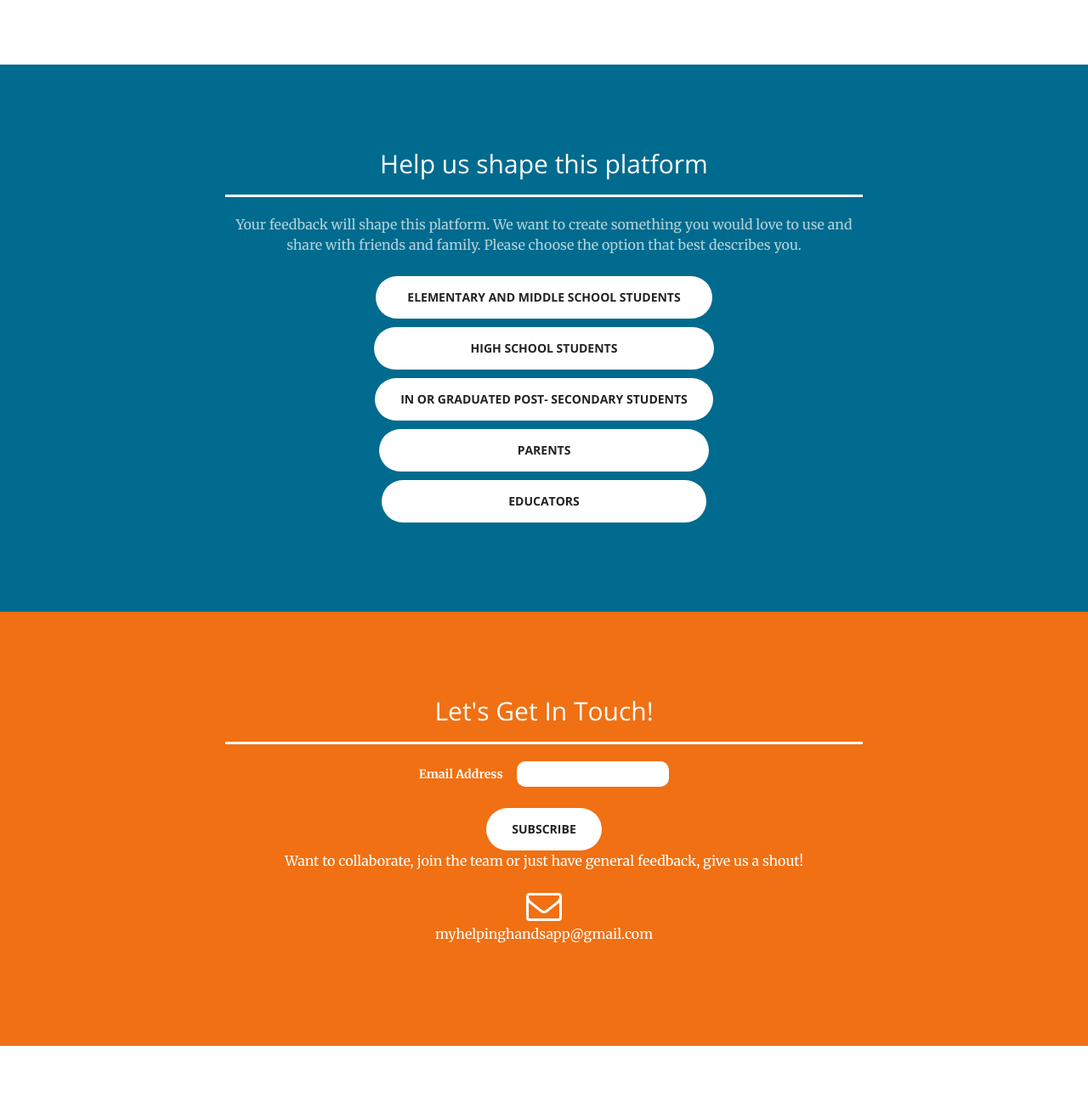
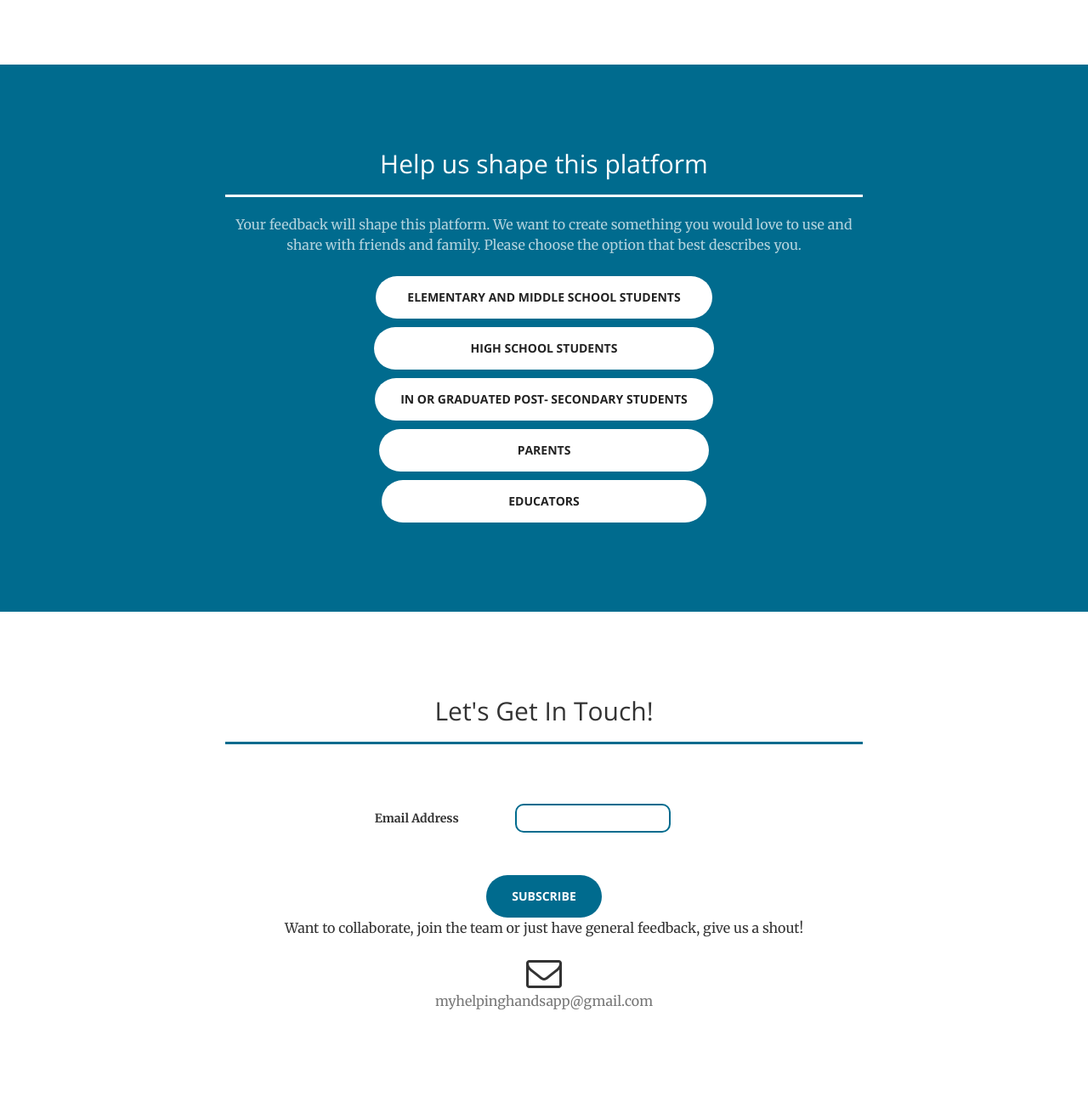
Before and after one commit to helpinghandsapp/helpinghandsapp-static-page, a PHP site: page / in a window 1280 px wide. Shown: the part 1480-2790 px from the top of the page at 85% size. Before the commit the page ends 2711 px from the top, so only its background shows below. Run offline with PHP 8.4, Linux system fonts and the light colour scheme.

Commit message:
changing contact section to white and more

```diff
--- a/css/creative.css
+++ b/css/creative.css
@@ -55,8 +55,8 @@ p {
     background-color: #006b8e;
 }
 
-.bg-secondary {
-    background-color: #F07013;
+.bg-light {
+    background-color: #fff;
 }
 
 .bg-dark {
@@ -181,7 +181,7 @@ header {
     width: 100%;
     min-height: auto;
     text-align: center;
-    color: rgba(0,107,142,1);
+    color: rgba(0,0,0,1);
     background-image: url(../img/header.jpg);
     background-position: center;
     -webkit-background-size: cover;
@@ -212,7 +212,7 @@ header .header-content .header-content-inner p {
     margin-bottom: 50px;
     font-size: 16px;
     font-weight: 500;
-    color: rgba(0,107,142,1);
+    color: rgba(0,0,0,1);
 }
 
 @media(min-width:768px) {
@@ -330,8 +330,12 @@ header .header-content .header-content-inner p {
     color: #F07013;
 }
 
-.text-secondary {
+.text-light {
     color: #fff;
+}
+
+.text-dark {
+    color: #000;
 }
 
 
@@ -502,6 +506,6 @@ input, select, textarea{
     color: #000000;
 	-moz-border-radius: 10px;
      border-radius: 10px;
-    border:solid 0px black;
+    border:solid 2px #006b8e;
     padding:5px;
 }
--- a/index.html
+++ b/index.html
@@ -275,12 +275,12 @@
              </div>
          </div>
          </aside> -->
-      <section class="bg-secondary text-secondary" id="contact">
+      <section class="bg-light" id="contact">
          <div class="container">
             <div class="row">
                <div class="col-lg-8 col-lg-offset-2 text-center">
                   <h2 class="section-heading">Let's Get In Touch!</h2>
-                    <hr class="light">
+                    <hr>
 
                   <!-- Begin MailChimp Signup Form -->
                   <div id="mc_embed_signup">
@@ -289,7 +289,7 @@
                            <div class="mc-field-group">
                               <label for="mce-EMAIL">Email Address      &nbsp &nbsp
                               </label>
-                              <input type="email" value="" name="EMAIL" class="required email" id="mce-EMAIL"  style="margin:50px color:#000000" >
+                              <input type="email" value="" name="EMAIL" class="required email" id="mce-EMAIL"  style="margin:50px" >
                            </div>
                            <div id="mce-responses" class="clear">
                               <div class="response" id="mce-error-response" style="display:none"></div>
@@ -297,8 +297,8 @@
                            </div>
                            <!-- real people should not fill this in and expect good things - do not remove this or risk form bot signups-->
                            <div style="position: absolute; left: -5000px;"><input type="text" name="b_bb1a6c0f75e6f04a1ef2e8ca5_d9576472f9" tabindex="-1" value=""></div>
-                           <div class="clear"><input type="submit" value="Subscribe" name="subscribe" id="mc-embedded-subscribe" class="btn btn-default btn-xl" style="margin-top:25px" ></div>
-
+                           <div class="clear">
+                          <input type="submit" value="Subscribe" name="subscribe" id="mc-embedded-subscribe" class="btn btn-primary btn-xl"></div>
                         </div>
                      </form>
                   </div>
@@ -316,7 +316,7 @@
                <div class="col-lg-12 text-center">
          <p>Want to collaborate, join the team or just have general feedback, give us a shout!</p>
                   <i class="fa fa-envelope-o fa-3x wow bounceIn" data-wow-delay=".1s"></i>
-                  <p><a style="color:#ffffff" href="mailto:myhelpinghandsapp@gmail.com">myhelpinghandsapp@gmail.com</a></p>
+                  <p><a  class="text-muted" href="mailto:myhelpinghandsapp@gmail.com">myhelpinghandsapp@gmail.com</a></p>
                </div>
             </div>
          </div>
```
